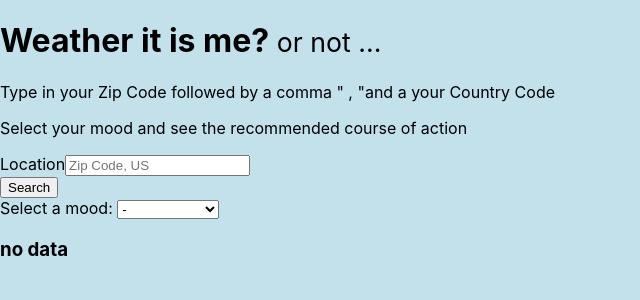
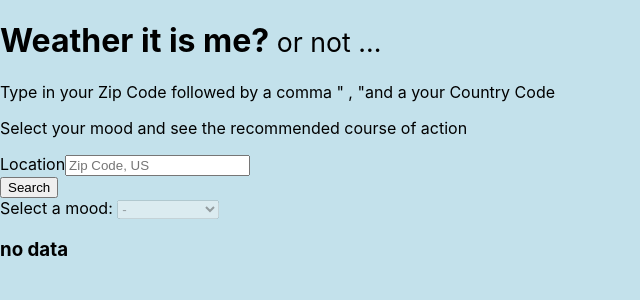
Before and after one commit to AndrewKalGit/Weather-it-is-me, a React (Create React App) app: page / in a window 1280 px wide. Shown: the top 300 px of the page, without its empty margins (0-640 px from the left). Built offline with nearby package versions, Linux system fonts and the light colour scheme.

Commit message:
generates tip now

```diff
--- a/src/App.css
+++ b/src/App.css
@@ -11,3 +11,8 @@ span {
 body {
 	background-color: rgb(195, 225, 235);
 }
+
+/* .flex-container {
+	display: flex;
+	align-items: center;
+} */
--- a/src/App.js
+++ b/src/App.js
@@ -15,7 +15,7 @@ function App() {
 			<h1 className='head1'>
 				Weather it is me? <span>or not ...</span>
 			</h1>
-
+			<div className='flex-container'>
 				<Description></Description>
 				<Location
 					setWeather={setWeather}
@@ -23,6 +23,7 @@ function App() {
 					setZipcode={setZipcode}></Location>
 				<Mood weather={weather}></Mood>
 				<Output weather={weather} zipcode={zipcode}></Output>
+			</div>
 		</>
 	);
 }
--- a/src/MoodList.js
+++ b/src/MoodList.js
@@ -17,28 +17,37 @@ function MoodList({ weather }) {
 		{ mood: 'very positive', selected: false, id: 4 },
 	]);
 
-	function generateTips() {
+	function generateTips(mood) {
+		console.log(weather);
 		if (
-			weather &&
-			moodForm === 'negative' &&
-			weather.weather[0].main === 'clear'
+			mood === 'negative' &&
+			weather.weather[0].description === 'scattered clouds'
 		) {
 			setTip(
 				'No clouds obstructing the sunshine! Since you are feeling down go for a walk, and get some sunlight!'
 			);
+		} else if (mood === 'positive') {
+			setTip(
+				'No clouds obstructing the sunshine! Since you are feeling down go for a walk, and get some sunlight! blah blah'
+			);
 		}
 	}
-	console.log(setTip);
+
 	function handleChange(event) {
+		console.log(event.target.value);
 		setMoodForm(event.target.value);
-		generateTips();
+		generateTips(event.target.value);
 	}
 
 	return (
 		<>
 			<div className='dropdown'>
 				<label htmlFor='Moods'>Select a mood: </label>
-				<select onChange={handleChange} name='Moods' value={moodForm}>
+				<select
+					onChange={handleChange}
+					name='Moods'
+					value={moodForm}
+					disabled={weather ? false : true}>
 					<option>-</option>
 					<option value={moodLists[0].mood}>{moodLists[0].mood}</option>
 					<option value={moodLists[1].mood}>{moodLists[1].mood}</option>
```
Also changed, not shown: src/Location.js (+0 -10 lines). Lines whose indentation alone changed are shown as unchanged.
